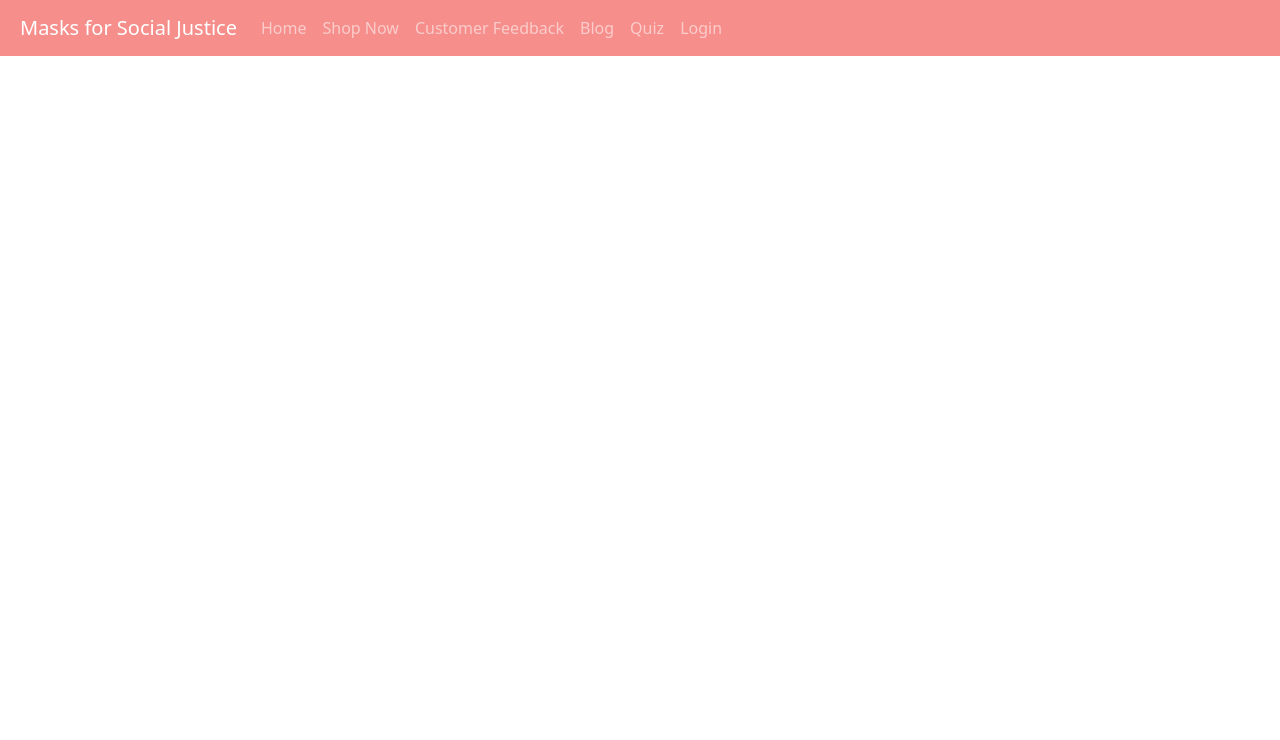
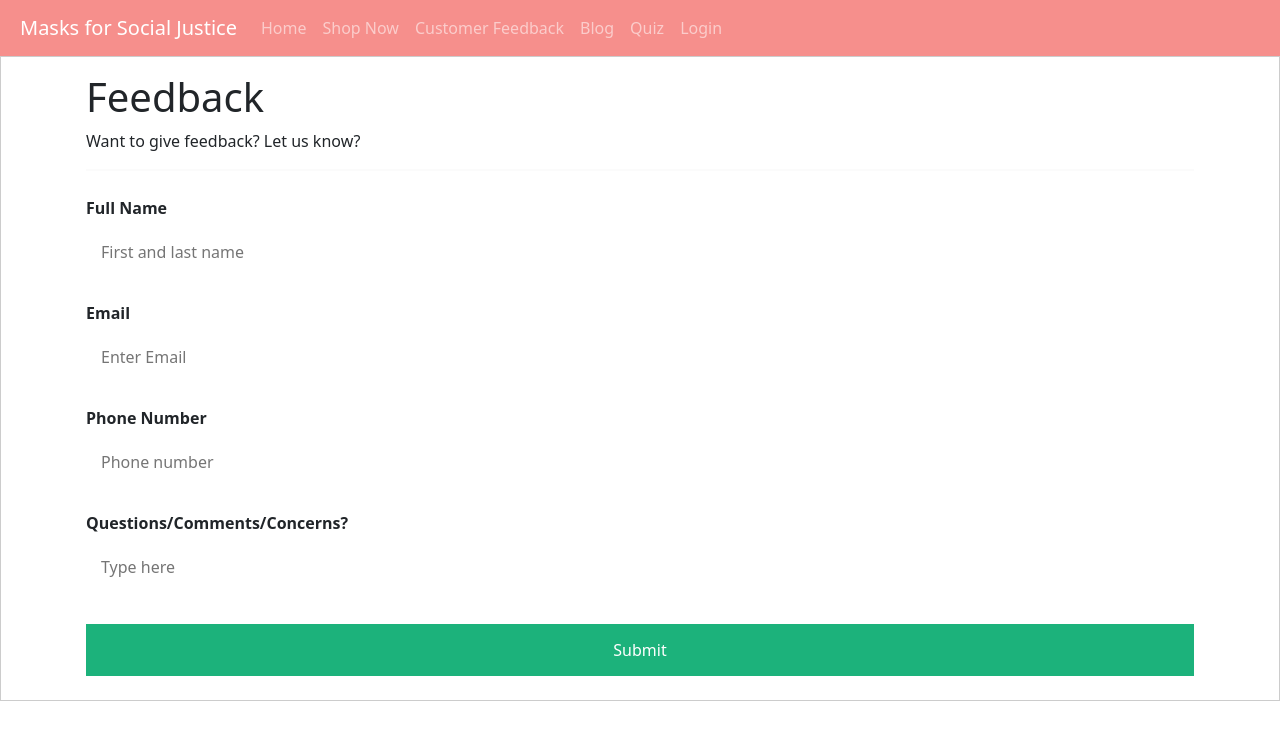
Before and after one commit to nehapavani/n224_Venus, a Flask app: page /feedback in a window 1280 px wide. Shown: the top 740 px of the page. Run offline with Flask 2, Linux system fonts and the light colour scheme.

Commit message:
feedback page redo

```diff
--- a/templates/feedback.html
+++ b/templates/feedback.html
@@ -1,14 +1,82 @@
 <!DOCTYPE html>
-<html lang="en">
 {% extends "layouts/base.html" %}
+
+{% block body %}
+
+    <!-- Formatting and managing aesthetics of sign-up page-->
+    <style>
+        * {box-sizing: border-box}
+
+        input[type=text], input[type=password] {
+            width: 100%;
+            padding: 15px;
+            margin: 5px 0 22px 0;
+            display: inline-block;
+            border: none;
+            background: ;
+        }
+
+        input[type=text]:focus, input[type=password]:focus {
+            background-color:;
+            outline: none;
+        }
+
+        hr {
+            border: 1px solid #f1f1f1;
+            margin-bottom: 25px;
+        }
+
+        button {
+            background-color: #04AA6D;
+            color: white;
+            padding: 14px 20px;
+            margin: 8px 0;
+            border: none;
+            cursor: pointer;
+            width: 100%;
+            opacity: 0.9;
+        }
+
+        button:hover {
+            opacity:1;
+        }
 
 
 
-{% block body %}
-<body>
-    <meta charset="UTF-8">
-    <title>Shop the Sizes</title>
+        .container {
+            padding: 16px;
+        }
 
-</body>
-    </html>
+
+        @media screen and (max-width: 300px) {
+            .cancelbtn, .signupbtn {
+                width: 100%;
+            }
+        }
+    </style>
+
+    <!-- The sign-up form on the site is linked to this specific google form-->
+    <form action="https://docs.google.com/forms/u/2/d/e/1FAIpQLSfgmddGRK6gvxbZK9MWUkvVXZEdmcxXRhlUQw5_BCJMpKpeSQ/formResponse" style="border:1px solid #ccc">
+        <div class="container">
+            <h1>Feedback</h1> <!--The different questions being asked for the form, each name correlates to the answering portion in linked google form -->
+            <p>Want to give feedback? Let us know?</p>
+            <hr>
+            <label for="name"><b>Full Name</b></label>
+            <input type="text" placeholder="First and last name" name="entry.1564829526" jsname="YPqjbf" required>
+
+            <label for="email"><b>Email</b></label>
+            <input type="text" placeholder="Enter Email" name="entry.1685589982" jsname="YPqjbf" required>
+
+            <label for="number"><b>Phone Number</b></label>
+            <input type="text" placeholder="Phone number" name="entry.592319792" jsname="YPqjbf" required>
+
+            <label for="qcc"><b>Questions/Comments/Concerns?</b></label>
+            <input type="text" placeholder="Type here" name="entry.80120306" jsname="YPqjbf" required>
+
+
+            <button type="submit" class="signupbtn">Submit</button> <!--Submit button, once submitted a Google Form confirmation page will show up-->
+        </div>
+        </div>
+    </form>
+
 {% endblock %}
```
